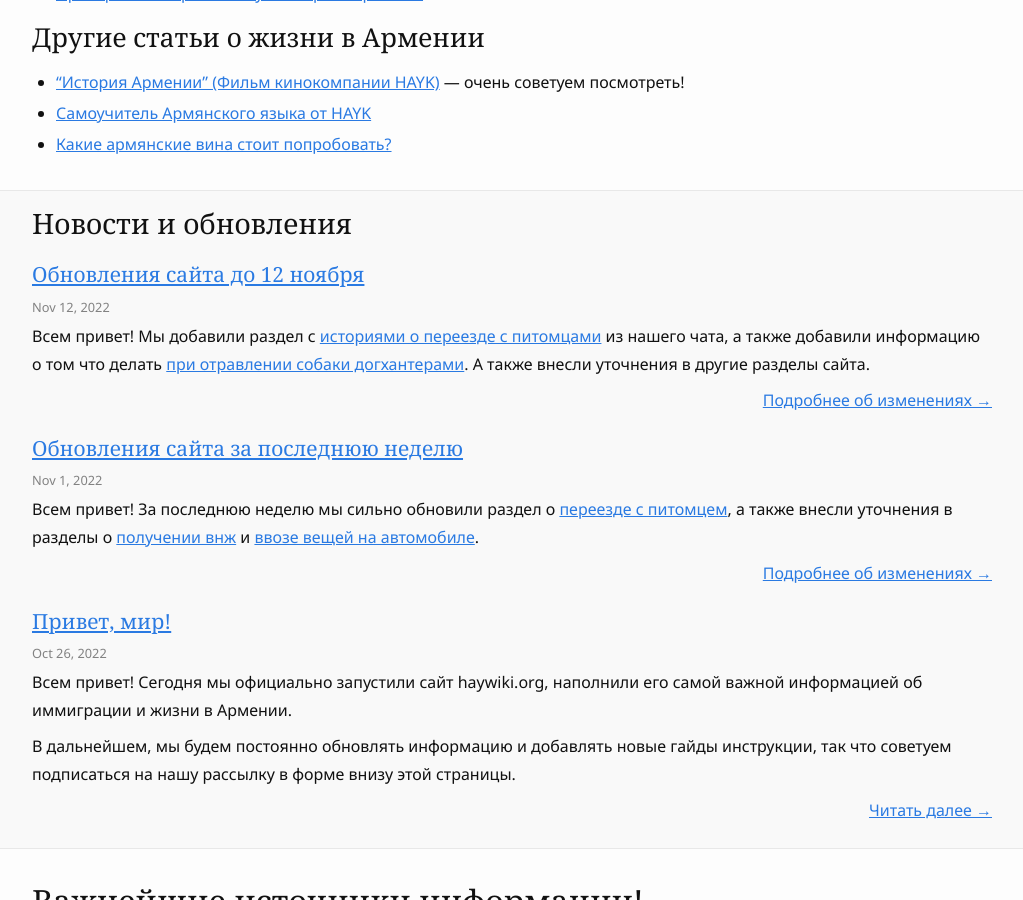
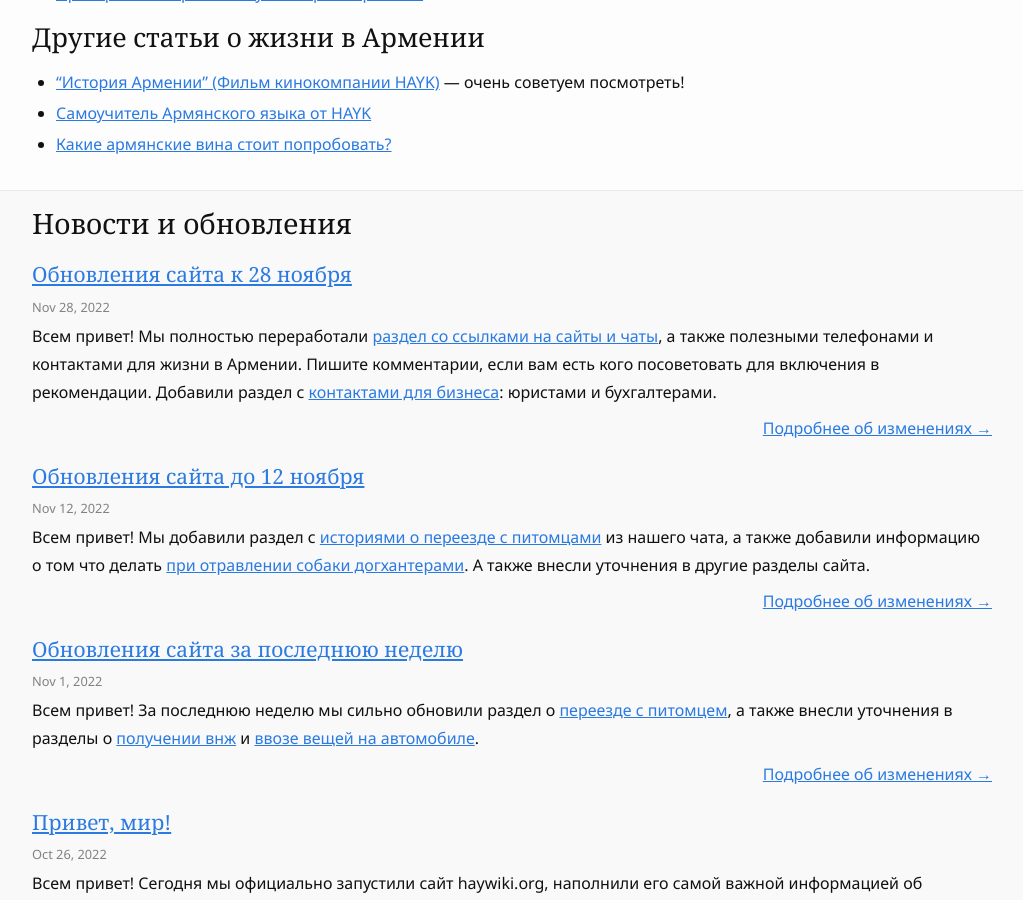
Before and after one commit to haywiki/haywiki.github.io, a Jekyll site: the page built from index.md, in a window 1280 px wide and 900 px high, scrolled down 2152 px. Shown: the whole window, without its empty margins (128-1151 px from the left). Built offline with Jekyll 4.4.1, drawn with Linux system fonts in a browser that asks for light colours; nearby versions of some CDN libraries; some of the changed lines change nothing that is shown; some of the changed text lies outside the part shown.

Commit message:
Дайджест обновлений опубликован

```diff
--- a/_config.yml
+++ b/_config.yml
@@ -51,4 +51,4 @@ defaults:
 
 # Content variables
 
-mir_cards_date: "20.11.2022"
+mir_cards_date: "27.11.2022"
--- /dev/null
+++ b/_posts/2022-11-28-updates.md
@@ -0,0 +1,44 @@
+---
+layout: post
+title: Обновления сайта к 28 ноября
+author: Антон
+excerpt_separator: <!--more-->
+more_text: "Подробнее об изменениях"
+---
+
+Всем привет! Мы полностью переработали [раздел со ссылками на сайты и чаты](/life/contacts.html), а также полезными
+телефонами и контактами для жизни в Армении. Пишите комментарии, если вам есть кого посоветовать для включения в
+рекомендации. Добавили раздел с [контактами для бизнеса](/business/contacts.html): юристами и бухгалтерами.
+
+<!--more-->
+
+### Важные изменения
+
+- Добавлен график работы ветконтроля в Звартноц Карго: Пн-Пт 10-17, обед 13-14.
+- На страницу открытия ИП добавлен [Опыт открытия ИП через отделение почты](/business/ip-new.html)
+- Добавлена информация о работе [симок армянских операторов в роуминге](/cellular.html)
+- Выделены на отдельную страницу источники информации по [поиску работы в Армении](/life/jobs.html)
+
+### Обновления для автомобилистов
+
+- Полностью переработан [раздел для автомобилистов](/drive/), больше информации о ПДД, штрафах, страховке, городских парковках.
+- Переработаны [инструкции по получению водительских прав в Армении](/drive/license.html), а также замены прав РФ на армянские.
+- Мы создали [чат для автомобилистов](https://t.me/am_autoclub), присоединяйтесь!
+
+Добавлена информация о провозе шин и бензина через Грузию:
+
+- **Бывшие в употреблении шины вывезти из РФ в Грузию не получится!** А в случае ввоза новой резины в Грузию можно наткнуться
+  на требование растаможки и уплаты таможенных пошлин. Резину из РФ в Армению можно переправить только авиа-способом без
+  пересечения границы таможенного союза. [Источник](https://customs.gov.ru/press/federal/document/18156).
+- **В Грузию запрещен ввоз топлива в канистрах!** Даже малое количество топлива ввозить запрещено, если вам нужны канистры —
+  перевозите их пустыми.
+
+Информацию с сайта можно копировать и использовать в соответствии с лицензией
+[CC BY-NC-SA](https://creativecommons.org/licenses/by-nc-sa/4.0/deed.ru). То есть с указанием авторства и свободно для
+некоммерческого использования.
+
+Вы также можете присоединиться к [нашей команде на github](https://github.com/haywiki) и помогать иммигрантам,
+публикуя статьи на сайте!
+
+С уважением,
+Антон.
```
